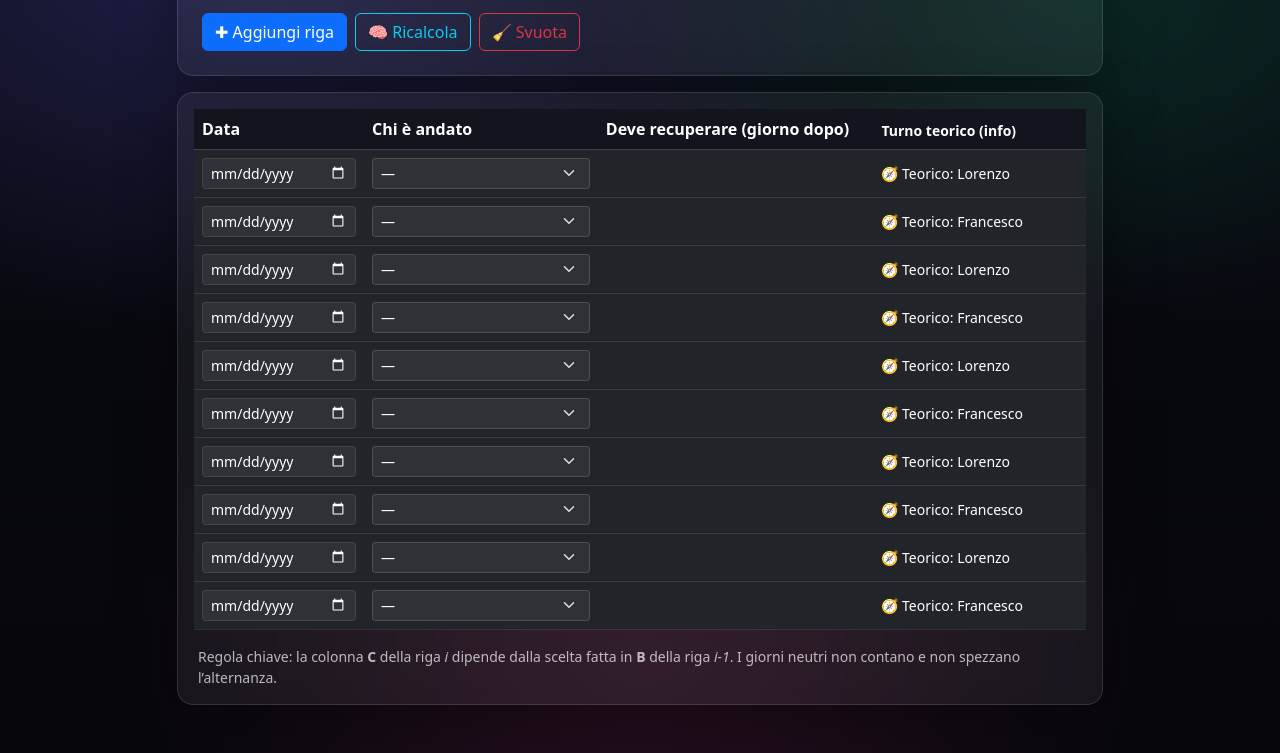
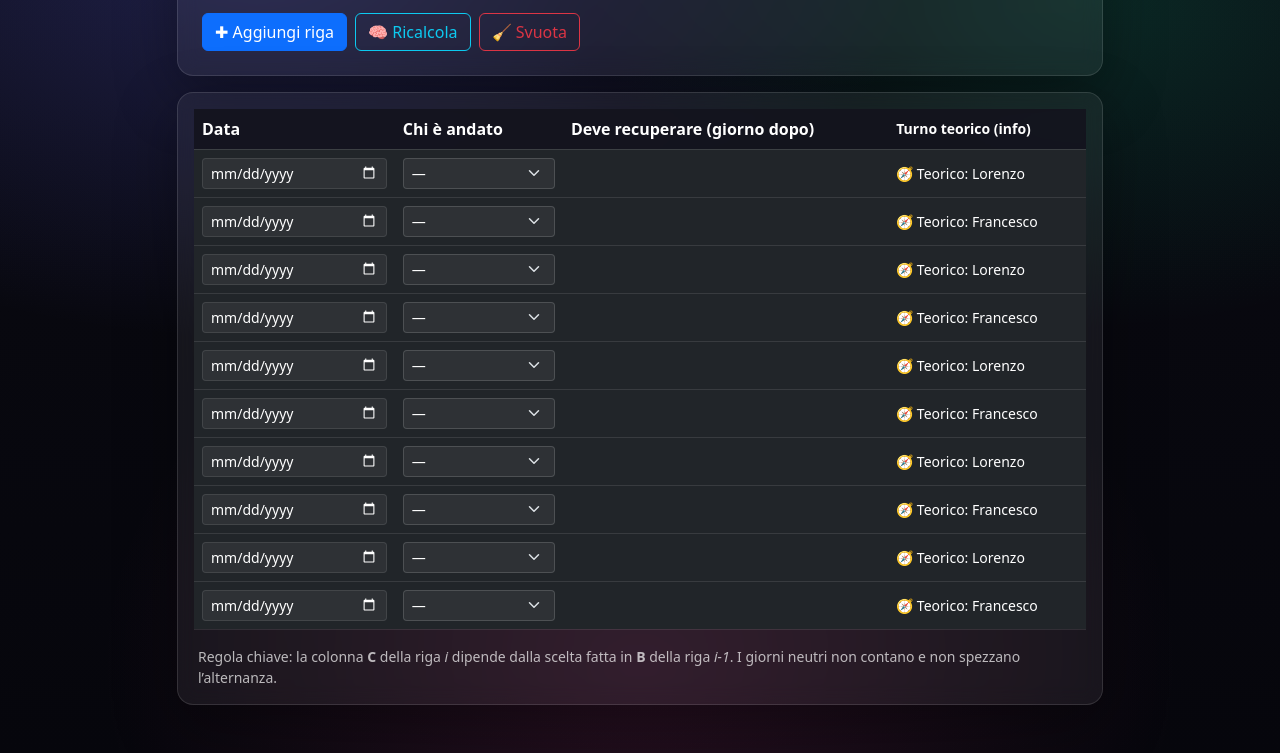
Before and after one commit to Francesco-Raffa/Turni, a plain HTML site: page public/index.html in a window 1280 px wide. Shown: the part 135-888 px from the top of the page. Drawn offline with nearby package versions, Linux system fonts and the light colour scheme; no server answers.

Commit message:
Refactor responsive styles and debt calculation logic
Refactor media queries for mobile and desktop layouts, update table header styles, and enhance debt calculation logic.

```diff
--- a/public/index.html
+++ b/public/index.html
@@ -205,8 +205,10 @@
       background: rgba(2,6,23,.03);
     }
 
+
     /* MOBILE card layout */
-    @media (max-width: 576px) {
+    @media (max-width: 576px) and (hover: none) and (pointer: coarse) {
+
       h1 { font-size: 1.4rem; }
 
       button, .btn {
@@ -250,6 +252,57 @@
       input[type="date"], select { max-width: 55%; font-size: 0.9rem; }
       .small, .hint { font-size: 0.75rem; opacity: 0.75; }
     }
+
+	/* ===== DESKTOP FORCE: la tabella deve restare una tabella ===== */
+@media (min-width: 992px) {
+  #t { display: table !important; width: 100% !important; table-layout: auto !important; }
+  #t thead { display: table-header-group !important; }
+  #t tbody { display: table-row-group !important; }
+  #t tr { display: table-row !important; width: auto !important; }
+  #t th, #t td {
+    display: table-cell !important;
+    width: auto !important;
+    max-width: none !important;
+    white-space: nowrap;
+    vertical-align: middle;
+  }
+
+  /* disattiva etichette "card" */
+  #t td::before { content: none !important; }
+
+  /* il wrapper non deve “spostare” cose strane */
+  .table-responsive { overflow-x: auto !important; }
+}
+	/* ===== FIX SELECT COLOR (dark / light) ===== */
+
+/* default (dark theme) */
+.form-select,
+.form-control {
+  color: #fff !important;
+}
+
+/* dropdown options */
+.form-select option {
+  color: #111 !important;
+  background: #fff !important;
+}
+
+/* LIGHT THEME */
+html[data-bs-theme="light"] .form-select,
+html[data-bs-theme="light"] .form-control {
+  color: #111 !important;
+  background-color: rgba(255,255,255,.85) !important;
+  border-color: rgba(2,6,23,.15) !important;
+}
+
+/* focus */
+.form-select:focus,
+.form-control:focus {
+  box-shadow: 0 0 0 .25rem rgba(99,102,241,.20) !important;
+}
+
+
+
   </style>
 </head>
 
@@ -298,10 +351,10 @@
             <table id="t" class="table table-hover align-middle mb-0">
               <thead>
                 <tr>
-                  <th style="min-width: 160px;">Data</th>
-                  <th style="min-width: 220px;">Chi è andato</th>
-                  <th style="min-width: 200px;">Deve recuperare (giorno dopo)</th>
-                  <th class="small" style="min-width: 200px;">Turno teorico (info)</th>
+                  <th style="width: 160px;">Data</th>
+                  <th style="width: 220px;">Chi è andato</th>
+                  <th style="width: 200px;">Deve recuperare (giorno dopo)</th>
+                  <th class="small" style="width: 200px;">Turno teorico (info)</th>
                 </tr>
               </thead>
               <tbody></tbody>
@@ -441,33 +494,55 @@
   const rows = Array.from(tbody.querySelectorAll("tr"));
   const debtShown = new Array(rows.length).fill("");
 
+  // debito corrente (che verrà mostrato sulla riga successiva)
   let currentDebt = { n: 0, who: null };
 
   for (let i = 0; i < rows.length; i++) {
-      const excelRowNumber = i + 2;
+    const excelRowNumber = i + 2; // prima riga dati = riga 2
     const teorico = turnoTeoricoByRowIndex(excelRowNumber);
-
     rows[i].children[3].textContent = `🧭 Teorico: ${teorico}`;
 
-      const who = rows[i].children[1].querySelector("select").value;
+    const dateVal = rows[i].children[0].querySelector("input").value;
+    const whoVal  = rows[i].children[1].querySelector("select").value;
 
+    const rowEmpty = !dateVal && !whoVal;
+
+    let prevEmpty = false;
+    if (i > 0) {
+      const prevDate = rows[i-1].children[0].querySelector("input").value;
+      const prevWho  = rows[i-1].children[1].querySelector("select").value;
+      prevEmpty = !prevDate && !prevWho;
+    }
+
+    // Mostra il debito sempre sulla riga "giorno dopo",
+    // ma se ci sono righe vuote consecutive, mostrala solo sulla prima.
+    if (rowEmpty && prevEmpty) {
+      debtShown[i] = "";
+    } else {
       debtShown[i] = (i >= 1) ? formatDebt(currentDebt) : "";
+    }
 
-      if (!who) continue;
-      if (NEUTRI.has(who)) continue;
+    // Se non c'è una persona selezionata, non aggiornare il debito
+    if (!whoVal) continue;
+
+    // Giorni neutri: non contano e non spezzano l’alternanza
+    if (NEUTRI.has(whoVal)) continue;
 
     const expected = teorico;
 
-      if (who === expected) {
-        // turno normale: non modifica il debito
+    if (whoVal === expected) {
+      // Turno normale: non modifica il debito
     } else {
-        const whoLetter = letterFromName(who);
+      // Turno dell'altro: o recupero o furto
+      const whoLetter = letterFromName(whoVal);
 
       if (currentDebt.n > 0 && currentDebt.who === whoLetter) {
+        // RECUPERO
         currentDebt.n -= 1;
         if (currentDebt.n <= 0) currentDebt = { n: 0, who: null };
       } else {
-          const debtFor = otherLetterFromName(who);
+        // FURTO: crea debito per l'altro
+        const debtFor = otherLetterFromName(whoVal);
         if (currentDebt.n > 0 && currentDebt.who === debtFor) {
           currentDebt.n += 1;
         } else {
@@ -477,17 +552,16 @@
     }
   }
 
+  // Scrivi colonna C + highlight riga
   for (let i = 0; i < rows.length; i++) {
     const txt = debtShown[i];
     const tdC = rows[i].children[2];
 
-      // aggiorna solo se cambia (così l’animazione si vede meglio)
     const prev = tdC.getAttribute("data-prev") || "";
     if (prev !== txt) {
       tdC.innerHTML = makeDebtBadge(txt);
       tdC.setAttribute("data-prev", txt);
     } else {
-        // se uguale, mantieni
       if (!txt) tdC.innerHTML = "";
     }
 
@@ -495,13 +569,17 @@
   }
 }
 
+
 function collectRows() {
-    return Array.from(tbody.querySelectorAll("tr")).map(tr => {
+  return Array.from(tbody.querySelectorAll("tr"))
+    .map(tr => {
       const date = tr.children[0].querySelector("input").value || "";
       const who  = tr.children[1].querySelector("select").value || "";
       return { date, who };
-    });
+    })
+    .filter(r => r.date || r.who); // salva solo righe usate
 }
+
 
   function applyRows(rows) {
     tbody.innerHTML = "";
```
Lines whose indentation alone changed are shown as unchanged.
